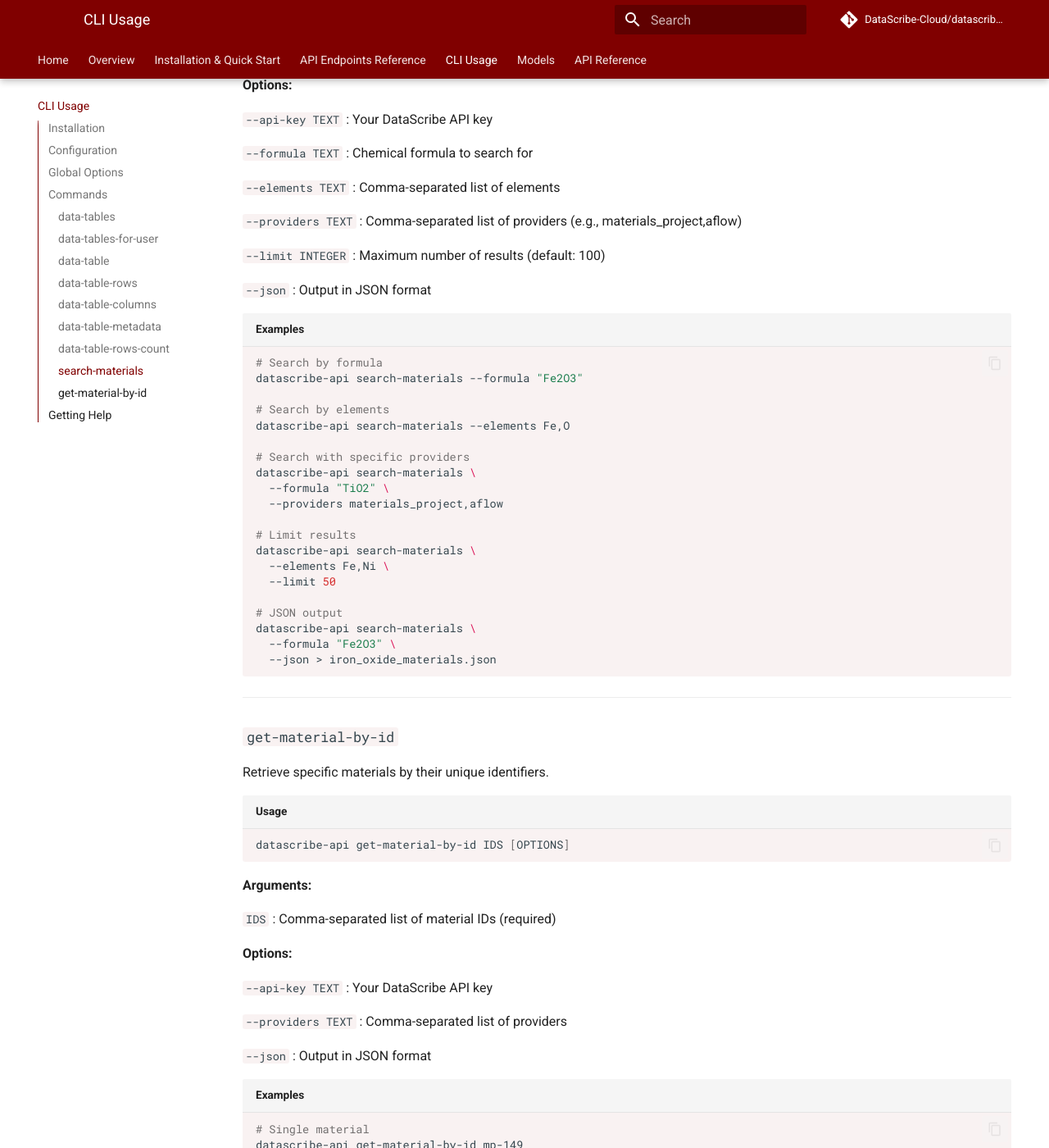
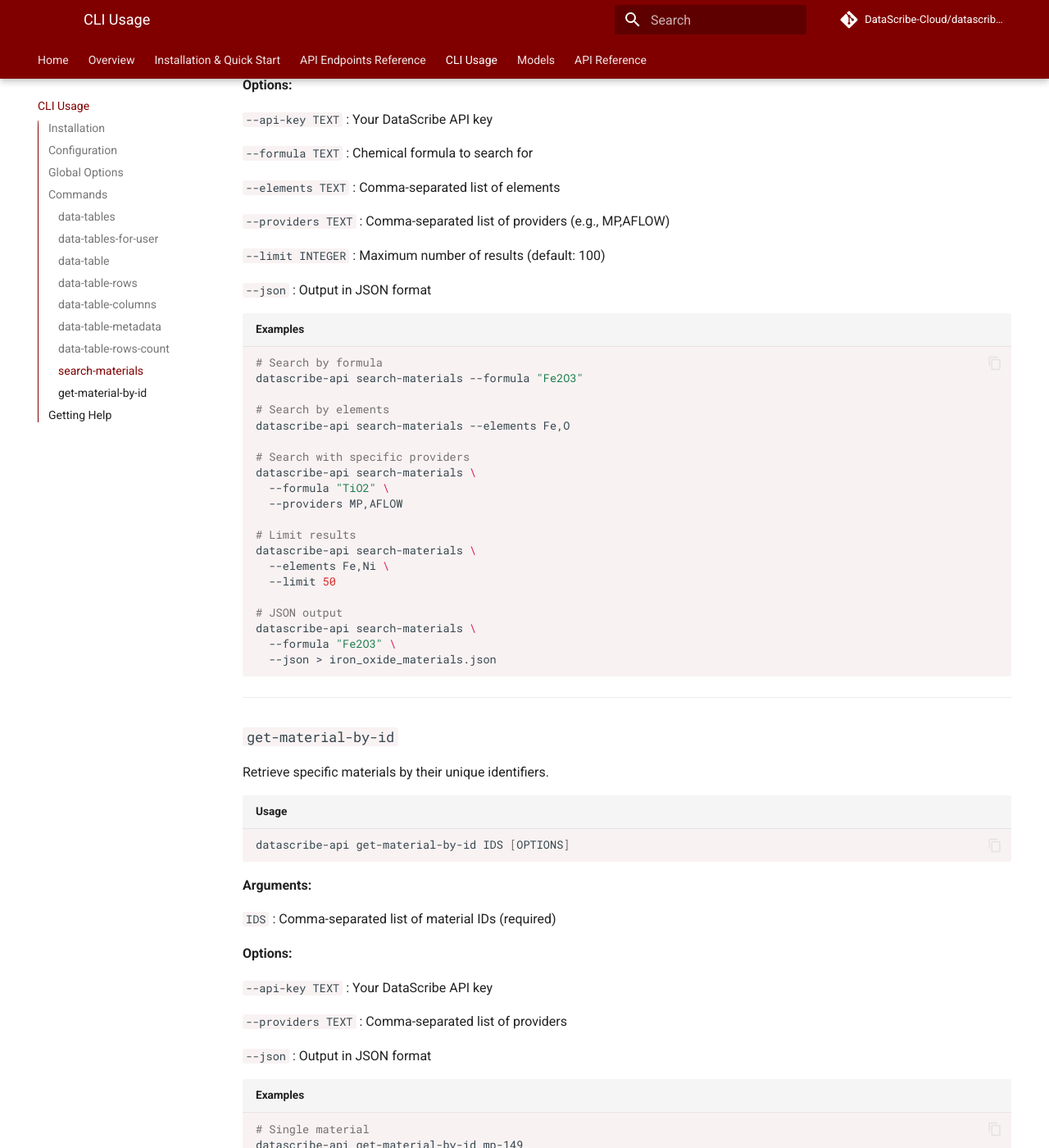
Before and after one commit to DataScribe-Cloud/datascribe_api, an MkDocs documentation site: the page built from docs/cli.md, in a window 1280 px wide and 1400 px high, scrolled down 6310 px. Shown: the whole window at 82% size. Built offline with MkDocs 1.6.1 and Material for MkDocs 9.7.7, drawn with Linux system fonts in a browser that asks for light colours; comment, search, counter and statistics services are not loaded; some of the changed text lies outside the part shown.

````diff
--- a/docs/cli.md
+++ b/docs/cli.md
@@ -321,7 +321,7 @@ datascribe-api search-materials [OPTIONS]
     :   Comma-separated list of elements
 
 `--providers TEXT`
-    :   Comma-separated list of providers (e.g., materials_project,aflow)
+    :   Comma-separated list of providers (e.g., MP,AFLOW)
 
 `--limit INTEGER`
     :   Maximum number of results (default: 100)
@@ -339,7 +339,7 @@ datascribe-api search-materials --elements Fe,O
 # Search with specific providers
 datascribe-api search-materials \
   --formula "TiO2" \
-  --providers materials_project,aflow
+  --providers MP,AFLOW
 
 # Limit results
 datascribe-api search-materials \
@@ -387,11 +387,11 @@ datascribe-api get-material-by-id mp-149,mp-13,mp-22526
 
 # Specific providers
 datascribe-api get-material-by-id mp-149 \
-  --providers materials_project
+  --providers MP
 
 # JSON output
 datascribe-api get-material-by-id mp-149,mp-13 \
-  --providers materials_project \
+  --providers MP \
   --json
 ```
 
````
Also changed, not shown: 2 other files.
